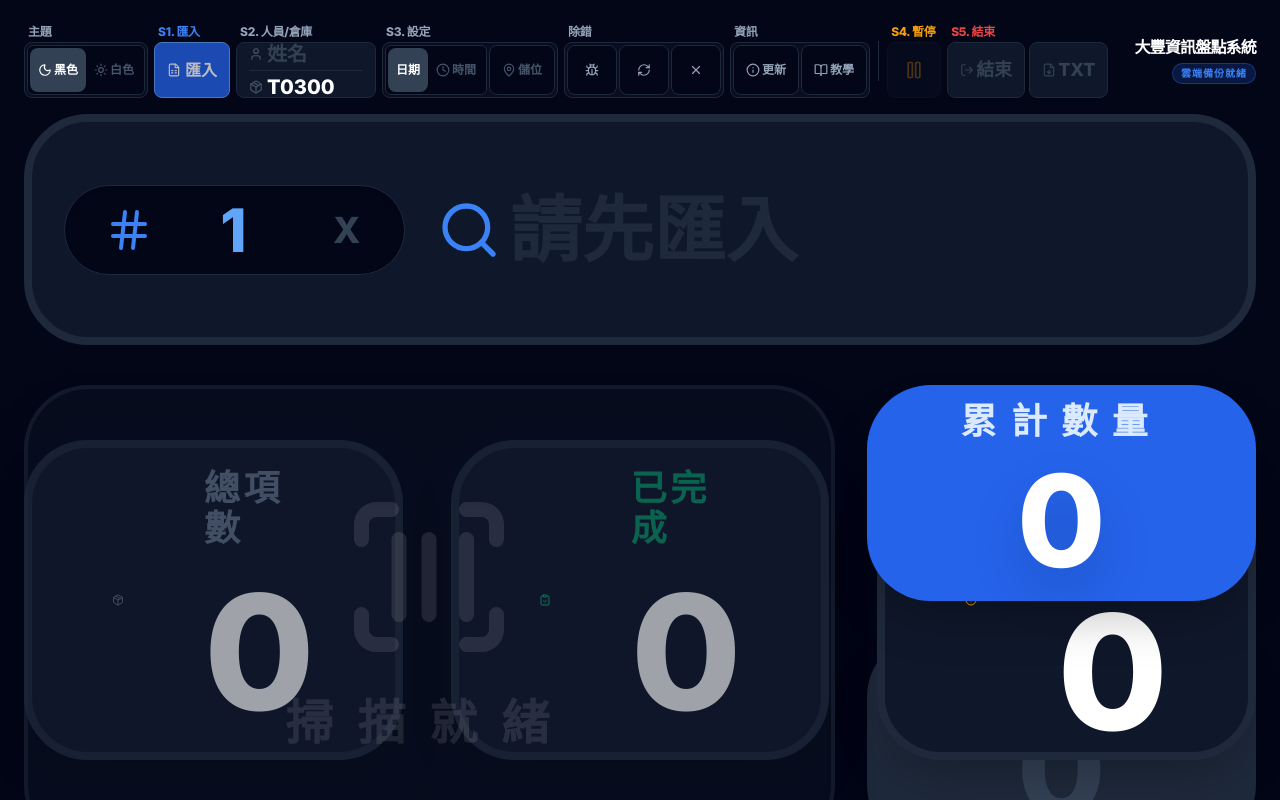
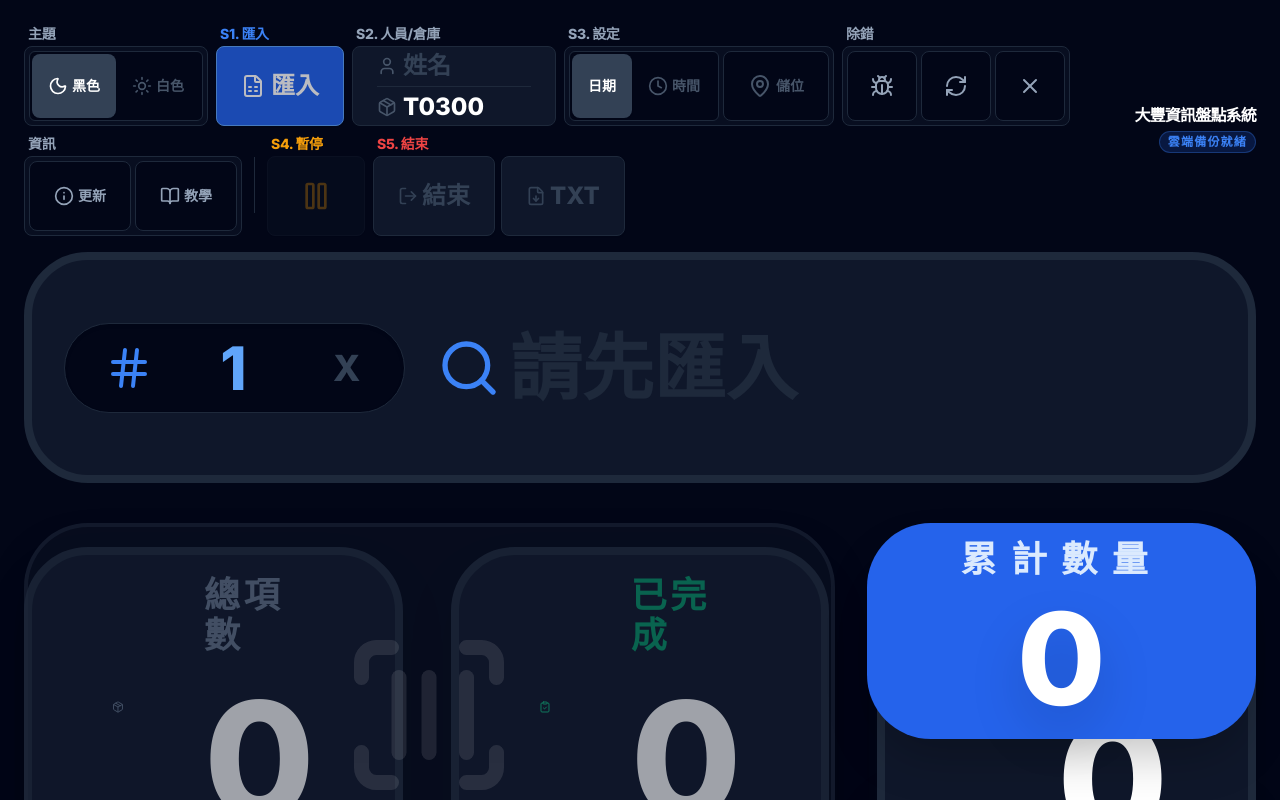
Before and after one commit to blacKgreYcAt/ftstocktaking, a React (Vite) app: page / in a window 1280 px wide. Built offline with nearby package versions, Linux system fonts and the light colour scheme.

Commit message:
fix(ui): Increase spacing and text sizes in header
Enhances UI readability and visual hierarchy by increasing padding and font sizes within the application header. This adjustment improves the overall user experience, particularly on larger screens.

```diff
--- a/App.tsx
+++ b/App.tsx
@@ -480,26 +480,26 @@ const App: React.FC = () => {
 
       <header className="flex flex-col md:flex-row justify-between items-start md:items-center mb-2 md:mb-3 lg:mb-4 shrink-0 gap-2 md:gap-0">
         <div className="w-full md:w-auto pb-1 md:pb-0">
-          <div className="flex flex-wrap gap-0.5 md:gap-1 lg:gap-1.5 items-stretch">
+          <div className="flex flex-wrap gap-1 md:gap-1.5 lg:gap-2 items-stretch">
 
             <div className="flex flex-col gap-0.5">
-              <span className={`text-[8px] md:text-[10px] lg:text-xs font-black uppercase tracking-tight pl-1 ${isDarkMode ? 'text-slate-400' : 'text-slate-700'}`}>主題</span>
-              <div className={`h-9 md:h-12 lg:h-14 flex items-center gap-0.5 p-0.5 rounded-lg border ${isDarkMode ? 'bg-slate-900/50 border-slate-800' : 'bg-white border-slate-300 shadow-sm'}`}>
+              <span className={`text-[10px] md:text-xs lg:text-sm font-black uppercase tracking-tight pl-1 ${isDarkMode ? 'text-slate-400' : 'text-slate-700'}`}>主題</span>
+              <div className={`h-11 md:h-16 lg:h-20 flex items-center gap-1 p-1 rounded-lg border ${isDarkMode ? 'bg-slate-900/50 border-slate-800' : 'bg-white border-slate-300 shadow-sm'}`}>
                 <div className={`flex p-0.5 rounded-md border h-full ${isDarkMode ? 'bg-slate-950 border-slate-800' : 'bg-slate-100 border-slate-300'}`}>
-                  <button onClick={() => setIsDarkMode(true)} className={`px-1 md:px-1.5 lg:px-2 rounded-sm md:rounded-lg text-[8px] md:text-[10px] lg:text-xs font-black transition-all flex items-center gap-0.5 ${isDarkMode ? 'bg-slate-700 text-white shadow-sm' : 'text-slate-600 hover:text-slate-900'}`}>
-                    <Moon size={10} className="md:w-2.5 md:h-2.5 lg:w-3.5 lg:h-3.5" /> 黑色
+                  <button onClick={() => setIsDarkMode(true)} className={`px-1.5 md:px-3 lg:px-4 rounded-sm md:rounded-lg text-[10px] md:text-xs lg:text-sm font-black transition-all flex items-center gap-1 ${isDarkMode ? 'bg-slate-700 text-white shadow-sm' : 'text-slate-600 hover:text-slate-900'}`}>
+                    <Moon size={12} className="md:w-4 md:h-4 lg:w-5 lg:h-5" /> 黑色
                   </button>
-                  <button onClick={() => setIsDarkMode(false)} className={`px-1 md:px-1.5 lg:px-2 rounded-sm md:rounded-lg text-[8px] md:text-[10px] lg:text-xs font-black transition-all flex items-center gap-0.5 ${!isDarkMode ? 'bg-white text-slate-900 shadow-sm' : 'text-slate-600 hover:text-slate-900'}`}>
-                    <Sun size={10} className="md:w-2.5 md:h-2.5 lg:w-3.5 lg:h-3.5" /> 白色
+                  <button onClick={() => setIsDarkMode(false)} className={`px-1.5 md:px-3 lg:px-4 rounded-sm md:rounded-lg text-[10px] md:text-xs lg:text-sm font-black transition-all flex items-center gap-1 ${!isDarkMode ? 'bg-white text-slate-900 shadow-sm' : 'text-slate-600 hover:text-slate-900'}`}>
+                    <Sun size={12} className="md:w-4 md:h-4 lg:w-5 lg:h-5" /> 白色
                   </button>
                 </div>
               </div>
             </div>
 
             <div className="flex flex-col gap-0.5">
-              <span className={`text-[8px] md:text-[10px] lg:text-xs font-black uppercase tracking-tight pl-1 ${isDarkMode ? 'text-blue-500' : 'text-blue-800'}`}>S1. 匯入</span>
-              <label className={`h-9 md:h-12 lg:h-14 flex items-center gap-1 px-1 md:px-2 lg:px-3 rounded-lg cursor-pointer text-[10px] md:text-sm lg:text-base font-black transition-all shadow-sm border ${data.length === 0 ? 'bg-blue-600 border-blue-400 hover:bg-blue-700 animate-pulse text-white' : (isDarkMode ? 'bg-slate-900 border-slate-800 text-slate-400 hover:border-blue-500' : 'bg-white border-slate-300 text-slate-700 hover:border-blue-600 shadow-sm')}`}>
-                 <FileSpreadsheet size={12} className="md:w-3.5 md:h-3.5 lg:w-4.5 lg:h-4.5" />
+              <span className={`text-[10px] md:text-xs lg:text-sm font-black uppercase tracking-tight pl-1 ${isDarkMode ? 'text-blue-500' : 'text-blue-800'}`}>S1. 匯入</span>
+              <label className={`h-11 md:h-16 lg:h-20 flex items-center gap-1.5 px-2 md:px-4 lg:px-6 rounded-lg cursor-pointer text-xs md:text-xl lg:text-2xl font-black transition-all shadow-sm border ${data.length === 0 ? 'bg-blue-600 border-blue-400 hover:bg-blue-700 animate-pulse text-white' : (isDarkMode ? 'bg-slate-900 border-slate-800 text-slate-400 hover:border-blue-500' : 'bg-white border-slate-300 text-slate-700 hover:border-blue-600 shadow-sm')}`}>
+                 <FileSpreadsheet size={14} className="md:w-5 md:h-5 lg:w-6 lg:h-6" />
                  {data.length === 0 ? "匯入" : "重讀"}
                  <input type="file" accept=".csv, .xlsx" onChange={(e) => {
                    const file = e.target.files?.[0]; if (!file) return;
@@ -526,76 +526,76 @@ const App: React.FC = () => {
             </div>
 
             <div className="flex flex-col gap-0.5">
-              <span className={`text-[8px] md:text-[10px] lg:text-xs font-black uppercase tracking-tight pl-1 ${isDarkMode ? 'text-slate-400' : 'text-slate-700'}`}>S2. 人員/倉庫</span>
-              <div className={`h-9 md:h-12 lg:h-14 flex items-center border rounded-lg focus-within:border-blue-500 transition-all px-1 md:px-2 lg:px-3 gap-1 ${isDarkMode ? 'bg-slate-900 border-slate-800' : 'bg-white border-slate-300 shadow-sm'}`}>
+              <span className={`text-[10px] md:text-xs lg:text-sm font-black uppercase tracking-tight pl-1 ${isDarkMode ? 'text-slate-400' : 'text-slate-700'}`}>S2. 人員/倉庫</span>
+              <div className={`h-11 md:h-16 lg:h-20 flex items-center border rounded-lg focus-within:border-blue-500 transition-all px-2 md:px-4 lg:px-6 gap-2 ${isDarkMode ? 'bg-slate-900 border-slate-800' : 'bg-white border-slate-300 shadow-sm'}`}>
                 <div className="flex flex-col">
-                  <div className="flex items-center gap-1">
-                    <User size={10} className="text-slate-600 md:w-2.5 md:h-2.5 lg:w-3.5 lg:h-3.5" />
-                    <input type="text" value={operatorName} onChange={(e) => setOperatorName(e.target.value)} placeholder="姓名" className={`bg-transparent text-[10px] md:text-lg lg:text-xl font-black outline-none w-10 md:w-20 lg:w-24 ${isDarkMode ? 'text-white placeholder:text-slate-700' : 'text-slate-900 placeholder:text-slate-500'}`} />
+                  <div className="flex items-center gap-1.5">
+                    <User size={12} className="text-slate-600 md:w-4 md:h-4 lg:w-5 lg:h-5" />
+                    <input type="text" value={operatorName} onChange={(e) => setOperatorName(e.target.value)} placeholder="姓名" className={`bg-transparent text-xs md:text-xl lg:text-2xl font-black outline-none w-12 md:w-24 lg:w-32 ${isDarkMode ? 'text-white placeholder:text-slate-700' : 'text-slate-900 placeholder:text-slate-500'}`} />
                   </div>
-                  <div className={`flex items-center gap-1 border-t mt-0.5 pt-0.5 ${isDarkMode ? 'border-slate-800' : 'border-slate-300'}`}>
-                    <Package size={10} className="text-slate-600 md:w-2.5 md:h-2.5 lg:w-3.5 lg:h-3.5" />
-                    <input type="text" value={warehouseCode} onChange={(e) => setWarehouseCode(e.target.value)} placeholder="倉庫" className={`bg-transparent text-[10px] md:text-lg lg:text-xl font-black outline-none w-10 md:w-20 lg:w-24 ${isDarkMode ? 'text-white placeholder:text-slate-700' : 'text-slate-900 placeholder:text-slate-500'}`} />
+                  <div className={`flex items-center gap-1.5 border-t mt-1 pt-1 ${isDarkMode ? 'border-slate-800' : 'border-slate-300'}`}>
+                    <Package size={12} className="text-slate-600 md:w-4 md:h-4 lg:w-5 lg:h-5" />
+                    <input type="text" value={warehouseCode} onChange={(e) => setWarehouseCode(e.target.value)} placeholder="倉庫" className={`bg-transparent text-xs md:text-xl lg:text-2xl font-black outline-none w-12 md:w-24 lg:w-32 ${isDarkMode ? 'text-white placeholder:text-slate-700' : 'text-slate-900 placeholder:text-slate-500'}`} />
                   </div>
                 </div>
               </div>
             </div>
 
             <div className="flex flex-col gap-0.5">
-              <span className={`text-[8px] md:text-[10px] lg:text-xs font-black uppercase tracking-tight pl-1 ${isDarkMode ? 'text-slate-400' : 'text-slate-700'}`}>S3. 設定</span>
-              <div className={`h-9 md:h-12 lg:h-14 flex items-center gap-0.5 p-0.5 rounded-lg border ${isDarkMode ? 'bg-slate-900/50 border-slate-800' : 'bg-white border-slate-300 shadow-sm'}`}>
+              <span className={`text-[10px] md:text-xs lg:text-sm font-black uppercase tracking-tight pl-1 ${isDarkMode ? 'text-slate-400' : 'text-slate-700'}`}>S3. 設定</span>
+              <div className={`h-11 md:h-16 lg:h-20 flex items-center gap-1 p-1 rounded-lg border ${isDarkMode ? 'bg-slate-900/50 border-slate-800' : 'bg-white border-slate-300 shadow-sm'}`}>
                 <div className={`flex p-0.5 rounded-md border h-full ${isDarkMode ? 'bg-slate-950 border-slate-800' : 'bg-slate-100 border-slate-300'}`}>
-                  <button onClick={() => setTimeFormat('date')} className={`px-1 md:px-1.5 lg:px-2 rounded-sm md:rounded-lg text-[8px] md:text-[10px] lg:text-xs font-black transition-all ${timeFormat === 'date' ? (isDarkMode ? 'bg-slate-700 text-white shadow-sm' : 'bg-slate-300 text-slate-900 shadow-sm') : 'text-slate-600 hover:text-slate-900'}`}>日期</button>
-                  <button onClick={() => setTimeFormat('datetime')} className={`px-1 md:px-1.5 lg:px-2 rounded-sm md:rounded-lg text-[8px] md:text-[10px] lg:text-xs font-black transition-all flex items-center gap-0.5 ${timeFormat === 'datetime' ? 'bg-indigo-600 text-white shadow-sm' : 'text-slate-600 hover:text-slate-900'}`}><Clock size={10} className="md:w-2.5 md:h-2.5 lg:w-3.5 lg:h-3.5" />時間</button>
+                  <button onClick={() => setTimeFormat('date')} className={`px-1.5 md:px-3 lg:px-4 rounded-sm md:rounded-lg text-[10px] md:text-xs lg:text-sm font-black transition-all ${timeFormat === 'date' ? (isDarkMode ? 'bg-slate-700 text-white shadow-sm' : 'bg-slate-300 text-slate-900 shadow-sm') : 'text-slate-600 hover:text-slate-900'}`}>日期</button>
+                  <button onClick={() => setTimeFormat('datetime')} className={`px-1.5 md:px-3 lg:px-4 rounded-sm md:rounded-lg text-[10px] md:text-xs lg:text-sm font-black transition-all flex items-center gap-1 ${timeFormat === 'datetime' ? 'bg-indigo-600 text-white shadow-sm' : 'text-slate-600 hover:text-slate-900'}`}><Clock size={12} className="md:w-4 md:h-4 lg:w-5 lg:h-5" />時間</button>
                 </div>
-                <button onClick={() => setLocationEnabled(!locationEnabled)} className={`h-full flex items-center gap-0.5 px-1 md:px-2 lg:px-3 rounded-md md:rounded-lg transition-all font-black text-[8px] md:text-[10px] lg:text-xs border ${locationEnabled ? 'bg-amber-600 border-amber-400 text-white' : (isDarkMode ? 'bg-slate-950 border-slate-800 text-slate-600' : 'bg-slate-100 border-slate-300 text-slate-700')}`}><MapPin size={10} className="md:w-3.5 md:h-3.5 lg:w-4.5 lg:h-4.5" />儲位</button>
+                <button onClick={() => setLocationEnabled(!locationEnabled)} className={`h-full flex items-center gap-1 px-2 md:px-4 lg:px-6 rounded-md md:rounded-lg transition-all font-black text-[10px] md:text-xs lg:text-sm border ${locationEnabled ? 'bg-amber-600 border-amber-400 text-white' : (isDarkMode ? 'bg-slate-950 border-slate-800 text-slate-600' : 'bg-slate-100 border-slate-300 text-slate-700')}`}><MapPin size={12} className="md:w-5 md:h-5 lg:w-6 lg:h-6" />儲位</button>
               </div>
             </div>
 
             <div className="flex flex-col gap-0.5">
-              <span className={`text-[8px] md:text-[10px] lg:text-xs font-black uppercase tracking-tight pl-1 ${isDarkMode ? 'text-slate-400' : 'text-slate-700'}`}>除錯</span>
-              <div className={`h-9 md:h-12 lg:h-14 flex items-center gap-0.5 p-0.5 rounded-lg border ${isDarkMode ? 'bg-slate-900/50 border-slate-800' : 'bg-white border-slate-300 shadow-sm'}`}>
+              <span className={`text-[10px] md:text-xs lg:text-sm font-black uppercase tracking-tight pl-1 ${isDarkMode ? 'text-slate-400' : 'text-slate-700'}`}>除錯</span>
+              <div className={`h-11 md:h-16 lg:h-20 flex items-center gap-1 p-1 rounded-lg border ${isDarkMode ? 'bg-slate-900/50 border-slate-800' : 'bg-white border-slate-300 shadow-sm'}`}>
                 <button onClick={handleExportLogs} title="匯出紀錄" className={`h-full flex items-center justify-center aspect-square rounded-md md:rounded-lg transition-all border ${isDarkMode ? 'bg-slate-950 border-slate-800 text-slate-400 hover:text-white' : 'bg-slate-100 border-slate-300 text-slate-700 hover:bg-slate-200'}`}>
-                  <Bug size={12} className="md:w-3.5 md:h-3.5 lg:w-4.5 lg:h-4.5" />
+                  <Bug size={14} className="md:w-5 md:h-5 lg:w-6 lg:h-6" />
                 </button>
                 <button onClick={handleClearLogs} title="清除紀錄" className={`h-full flex items-center justify-center aspect-square rounded-md md:rounded-lg transition-all border ${isDarkMode ? 'bg-slate-950 border-slate-800 text-slate-400 hover:text-red-400' : 'bg-slate-100 border-slate-300 text-slate-700 hover:text-red-500'}`}>
-                  <RefreshCw size={12} className="md:w-3.5 md:h-3.5 lg:w-4.5 lg:h-4.5" />
+                  <RefreshCw size={14} className="md:w-5 md:h-5 lg:w-6 lg:h-6" />
                 </button>
                 <button onClick={handleClearAllData} title="重設所有資料" className={`h-full flex items-center justify-center aspect-square rounded-md md:rounded-lg transition-all border ${isDarkMode ? 'bg-slate-950 border-slate-800 text-slate-400 hover:text-red-600' : 'bg-slate-100 border-slate-300 text-slate-700 hover:text-red-600'}`}>
-                  <X size={12} className="md:w-3.5 md:h-3.5 lg:w-4.5 lg:h-4.5" />
+                  <X size={14} className="md:w-5 md:h-5 lg:w-6 lg:h-6" />
                 </button>
               </div>
             </div>
 
             <div className="flex flex-col gap-0.5">
-              <span className={`text-[8px] md:text-[10px] lg:text-xs font-black uppercase tracking-tight pl-1 ${isDarkMode ? 'text-slate-400' : 'text-slate-700'}`}>資訊</span>
-              <div className={`h-9 md:h-12 lg:h-14 flex items-center gap-0.5 p-0.5 rounded-lg border ${isDarkMode ? 'bg-slate-900/50 border-slate-800' : 'bg-white border-slate-300 shadow-sm'}`}>
-                <button onClick={() => setShowUpdateModal(true)} className={`h-full flex items-center gap-0.5 px-1 md:px-2 lg:px-3 rounded-md md:rounded-lg transition-all font-black text-[8px] md:text-[10px] lg:text-xs border ${isDarkMode ? 'bg-slate-950 border-slate-800 text-slate-400 hover:text-white' : 'bg-slate-100 border-slate-300 text-slate-700 hover:bg-slate-200'}`}>
-                  <Info size={10} className="md:w-2.5 md:h-2.5 lg:w-3.5 lg:h-3.5" /> 更新
+              <span className={`text-[10px] md:text-xs lg:text-sm font-black uppercase tracking-tight pl-1 ${isDarkMode ? 'text-slate-400' : 'text-slate-700'}`}>資訊</span>
+              <div className={`h-11 md:h-16 lg:h-20 flex items-center gap-1 p-1 rounded-lg border ${isDarkMode ? 'bg-slate-900/50 border-slate-800' : 'bg-white border-slate-300 shadow-sm'}`}>
+                <button onClick={() => setShowUpdateModal(true)} className={`h-full flex items-center gap-1 px-2 md:px-4 lg:px-6 rounded-md md:rounded-lg transition-all font-black text-[10px] md:text-xs lg:text-sm border ${isDarkMode ? 'bg-slate-950 border-slate-800 text-slate-400 hover:text-white' : 'bg-slate-100 border-slate-300 text-slate-700 hover:bg-slate-200'}`}>
+                  <Info size={12} className="md:w-4 md:h-4 lg:w-5 lg:h-5" /> 更新
                 </button>
-                <button onClick={() => setShowGuideModal(true)} className={`h-full flex items-center gap-0.5 px-1 md:px-2 lg:px-3 rounded-md md:rounded-lg transition-all font-black text-[8px] md:text-[10px] lg:text-xs border ${isDarkMode ? 'bg-slate-950 border-slate-800 text-slate-400 hover:text-white' : 'bg-slate-100 border-slate-300 text-slate-700 hover:bg-slate-200'}`}>
-                  <BookOpen size={10} className="md:w-2.5 md:h-2.5 lg:w-3.5 lg:h-3.5" /> 教學
+                <button onClick={() => setShowGuideModal(true)} className={`h-full flex items-center gap-1 px-2 md:px-4 lg:px-6 rounded-md md:rounded-lg transition-all font-black text-[10px] md:text-xs lg:text-sm border ${isDarkMode ? 'bg-slate-950 border-slate-800 text-slate-400 hover:text-white' : 'bg-slate-100 border-slate-300 text-slate-700 hover:bg-slate-200'}`}>
+                  <BookOpen size={12} className="md:w-4 md:h-4 lg:w-5 lg:h-5" /> 教學
                 </button>
               </div>
             </div>
 
-            <div className={`w-px mx-0.5 self-center h-6 md:h-8 lg:h-10 ${isDarkMode ? 'bg-slate-800' : 'bg-slate-300'}`} />
+            <div className={`w-px mx-1 self-center h-8 md:h-12 lg:h-14 ${isDarkMode ? 'bg-slate-800' : 'bg-slate-300'}`} />
 
             <div className="flex flex-col gap-0.5">
-              <span className="text-[8px] md:text-[10px] lg:text-xs font-black text-amber-500 uppercase tracking-tight pl-1">S4. 暫停</span>
-              <button onClick={togglePause} disabled={data.length === 0} className={`h-9 md:h-12 lg:h-14 flex items-center justify-center px-1.5 md:px-3 lg:px-4 rounded-lg text-xs md:text-lg lg:text-xl font-black transition-all shadow-sm border ${isPaused ? 'bg-amber-600 border-amber-400 text-white' : (isDarkMode ? 'bg-slate-900 border-slate-800 text-amber-500 hover:bg-slate-800' : 'bg-white border-slate-300 text-amber-600 hover:bg-slate-100')} disabled:opacity-30`}>
-                {isPaused ? <Play size={12} className="md:w-4 md:h-4 lg:w-5 lg:h-5" /> : <Pause size={12} className="md:w-4 md:h-4 lg:w-5 lg:h-5" />}
+              <span className="text-[10px] md:text-xs lg:text-sm font-black text-amber-500 uppercase tracking-tight pl-1">S4. 暫停</span>
+              <button onClick={togglePause} disabled={data.length === 0} className={`h-11 md:h-16 lg:h-20 flex items-center justify-center px-2 md:px-5 lg:px-8 rounded-lg text-sm md:text-2xl lg:text-3xl font-black transition-all shadow-sm border ${isPaused ? 'bg-amber-600 border-amber-400 text-white' : (isDarkMode ? 'bg-slate-900 border-slate-800 text-amber-500 hover:bg-slate-800' : 'bg-white border-slate-300 text-amber-600 hover:bg-slate-100')} disabled:opacity-30`}>
+                {isPaused ? <Play size={14} className="md:w-6 md:h-6 lg:w-8 lg:h-8" /> : <Pause size={14} className="md:w-6 md:h-6 lg:w-8 lg:h-8" />}
               </button>
             </div>
 
             <div className="flex flex-col gap-0.5">
-              <span className="text-[8px] md:text-[10px] lg:text-xs font-black text-red-500 uppercase tracking-tight pl-1">S5. 結束</span>
-              <div className="flex gap-0.5 md:gap-1">
-                <button onClick={handleEndJob} disabled={data.length === 0} className={`h-9 md:h-12 lg:h-14 flex items-center gap-0.5 px-1 md:px-2 lg:px-3 rounded-lg text-[10px] md:text-base lg:text-lg font-black transition-all shadow-sm border ${data.length > 0 ? 'bg-red-600 border-red-400 hover:bg-red-700 text-white' : (isDarkMode ? 'bg-slate-900 border-slate-800 text-slate-700' : 'bg-white border-slate-300 text-slate-400 cursor-not-allowed')}`} title="匯出 Excel 並結束">
-                  <LogOut size={10} className="md:w-2.5 md:h-2.5 lg:w-3.5 lg:h-3.5" /> 結束
+              <span className="text-[10px] md:text-xs lg:text-sm font-black text-red-500 uppercase tracking-tight pl-1">S5. 結束</span>
+              <div className="flex gap-1 md:gap-1.5">
+                <button onClick={handleEndJob} disabled={data.length === 0} className={`h-11 md:h-16 lg:h-20 flex items-center gap-1 px-2 md:px-4 lg:px-6 rounded-lg text-xs md:text-xl lg:text-2xl font-black transition-all shadow-sm border ${data.length > 0 ? 'bg-red-600 border-red-400 hover:bg-red-700 text-white' : (isDarkMode ? 'bg-slate-900 border-slate-800 text-slate-700' : 'bg-white border-slate-300 text-slate-400 cursor-not-allowed')}`} title="匯出 Excel 並結束">
+                  <LogOut size={12} className="md:w-4 md:h-4 lg:w-5 lg:h-5" /> 結束
                 </button>
-                <button onClick={handleExportMachineFormat} disabled={data.length === 0} className={`h-9 md:h-12 lg:h-14 flex items-center gap-0.5 px-1 md:px-2 lg:px-3 rounded-lg text-[10px] md:text-base lg:text-lg font-black transition-all shadow-sm border ${data.length > 0 ? 'bg-indigo-600 border-indigo-400 hover:bg-indigo-700 text-white' : (isDarkMode ? 'bg-slate-900 border-slate-800 text-slate-700' : 'bg-white border-slate-300 text-slate-400 cursor-not-allowed')}`} title="匯出盤點機 TXT 格式">
-                  <FileDown size={10} className="md:w-2.5 md:h-2.5 lg:w-3.5 lg:h-3.5" /> TXT
+                <button onClick={handleExportMachineFormat} disabled={data.length === 0} className={`h-11 md:h-16 lg:h-20 flex items-center gap-1 px-2 md:px-4 lg:px-6 rounded-lg text-xs md:text-xl lg:text-2xl font-black transition-all shadow-sm border ${data.length > 0 ? 'bg-indigo-600 border-indigo-400 hover:bg-indigo-700 text-white' : (isDarkMode ? 'bg-slate-900 border-slate-800 text-slate-700' : 'bg-white border-slate-300 text-slate-400 cursor-not-allowed')}`} title="匯出盤點機 TXT 格式">
+                  <FileDown size={12} className="md:w-4 md:h-4 lg:w-5 lg:h-5" /> TXT
                 </button>
               </div>
             </div>
@@ -603,8 +603,8 @@ const App: React.FC = () => {
         </div>
 
         <div className="hidden md:flex flex-col items-end text-right pb-1">
-            <h1 className="text-xs lg:text-base font-black tracking-tighter text-white leading-none mb-1 whitespace-nowrap">大豐資訊盤點系統</h1>
-            <div className="bg-blue-600/20 text-blue-500 font-bold px-2 py-0.5 rounded-full text-[8px] lg:text-[10px] tracking-widest uppercase border border-blue-500/30">雲端備份就緒</div>
+            <h1 className="text-xs md:text-sm lg:text-base font-black tracking-tighter text-white leading-none mb-1 whitespace-nowrap">大豐資訊盤點系統</h1>
+            <div className="bg-blue-600/20 text-blue-500 font-bold px-2 py-0.5 rounded-full text-[10px] lg:text-xs tracking-widest uppercase border border-blue-500/30">雲端備份就緒</div>
         </div>
         {/* 手機版標題簡化 */}
         <div className="md:hidden w-full flex justify-between items-center mt-1 px-1">
```
